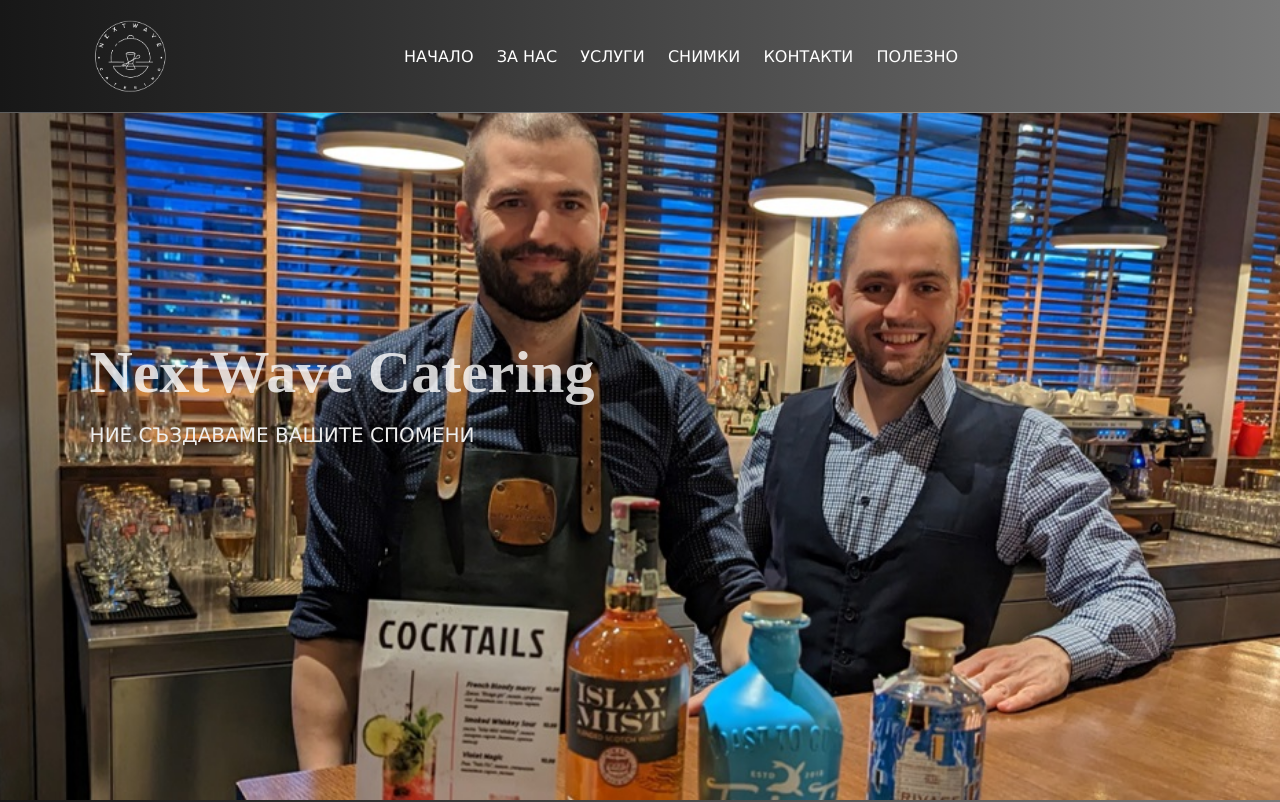
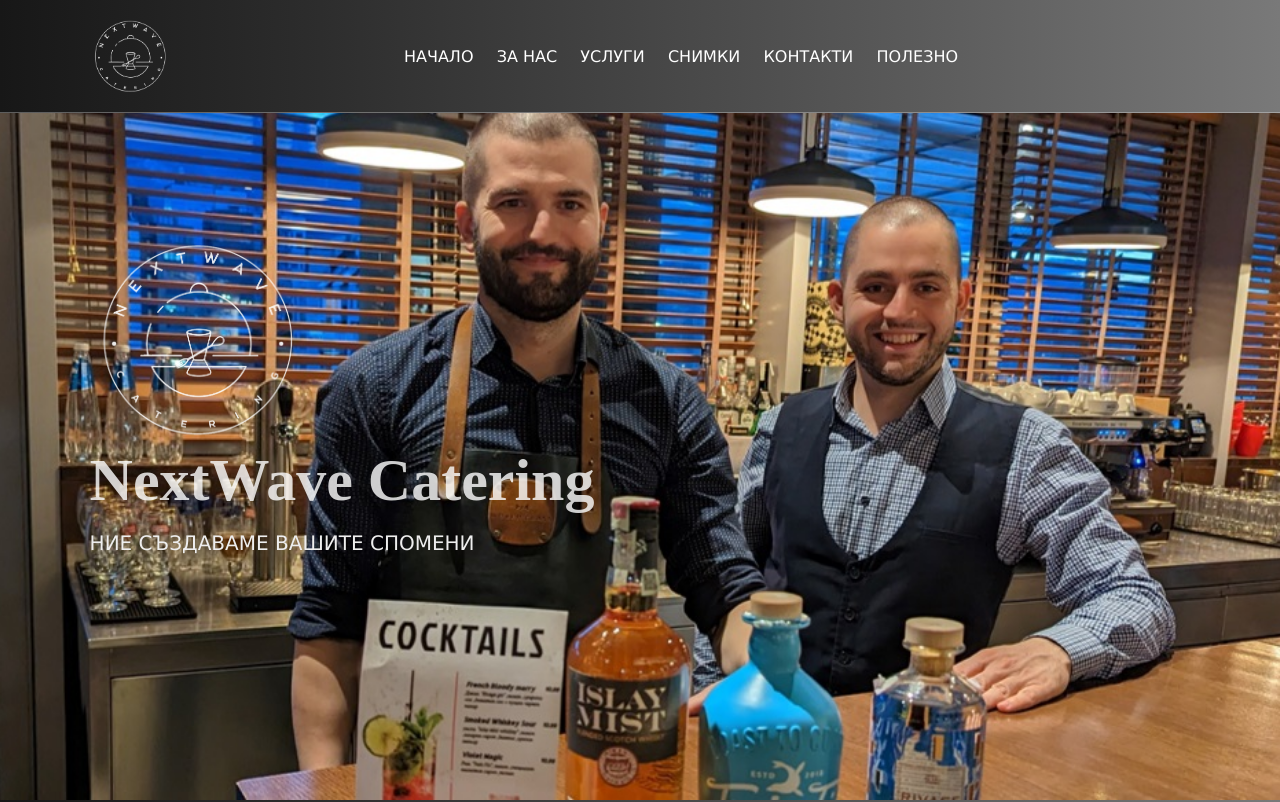
Before and after one commit to Rum3/CATERING, a plain HTML site: page index.html in a window 1280 px wide. Shown: the top 802 px of the page. Drawn offline with Linux system fonts and the light colour scheme.

Commit message:
Update index.html

```diff
--- a/index.html
+++ b/index.html
@@ -59,6 +59,7 @@
 <section class="home" id="home">
 
     <div class="content">
+        <img src="images/logo222.png" alt="" srcset="">
         <h3>NextWave Catering</h3>
         <p>Ние създаваме вашите спомени</p>
     </div>
```
